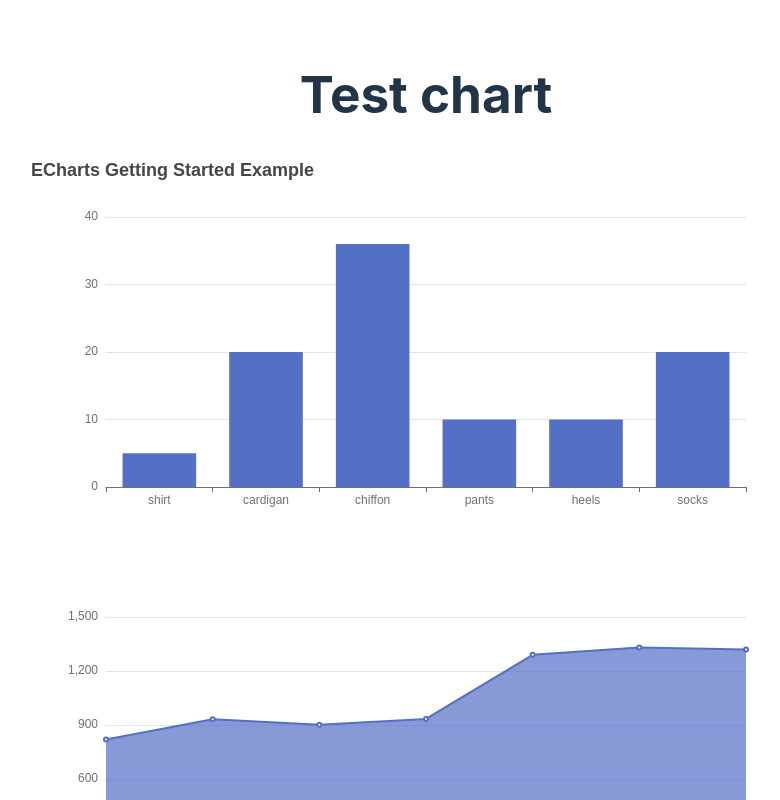
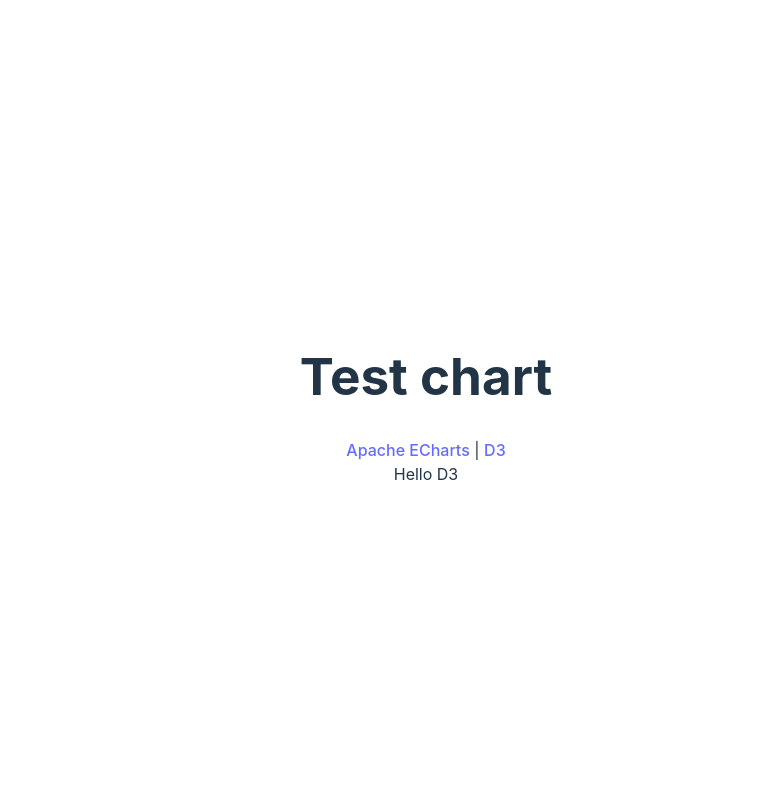
Before and after one commit to sseidmed/vue-apache-echart-example, a Vue app: page /d3 in a window 1280 px wide. Shown: the top 800 px of the page, without its empty margins (214-994 px from the left). Built offline with nearby package versions, Linux system fonts and the light colour scheme.

Commit message:
Add a router

```diff
--- a/package.json
+++ b/package.json
@@ -10,10 +10,12 @@
   },
   "dependencies": {
     "echarts": "^5.4.1",
-    "vue": "^3.2.45"
+    "vue": "^3.2.45",
+    "vue-router": "^4.1.6"
   },
   "devDependencies": {
     "@vitejs/plugin-vue": "^4.0.0",
+    "@vue/cli-plugin-router": "~5.0.0",
     "vite": "^4.0.0"
   }
 }
--- a/src/App.vue
+++ b/src/App.vue
@@ -1,10 +1,15 @@
 <script setup>
-import HelloWorld from './components/HelloWorld.vue'
+// import HelloWorld from './components/HelloWorld.vue'
+// import D3 from './components/D3.vue'
 </script>
 
 <template>
   <h1>Test chart</h1>
-  <HelloWorld />
+  <div id="nav">
+    <router-link to="/apache">Apache ECharts</router-link> |
+    <router-link to="/d3">D3</router-link>
+  </div>
+  <router-view/>
 </template>
 
 <style scoped>
--- a/src/components/D3.vue
+++ b/src/components/D3.vue
@@ -1,3 +1,6 @@
 <template>
     Hello D3
 </template>
+
+<script setup>
+</script>
--- a/src/main.js
+++ b/src/main.js
@@ -1,5 +1,8 @@
 import { createApp } from 'vue'
+import router from "./router"
 import './style.css'
 import App from './App.vue'
 
-createApp(App).mount('#app')
+const app = createApp(App)
+app.use(router)
+app.mount('#app')
--- /dev/null
+++ b/src/router/index.js
@@ -0,0 +1,22 @@
+import { createRouter, createWebHistory } from 'vue-router'
+import HelloWorld from '../components/HelloWorld.vue'
+const routes = [
+  {
+    path: '/apache',
+    name: 'apache',
+    component: HelloWorld
+  },
+  {
+    path: '/d3',
+    name: 'd3',
+    // route level code-splitting
+    // this generates a separate chunk (about.[hash].js) for this route
+    // which is lazy-loaded when the route is visited.
+    component: () => import(/* webpackChunkName: "about" */ '../components/D3.vue')
+  }
+]
+const router = createRouter({
+  history: createWebHistory(import.meta.env.BASE_URL),
+  routes
+})
+export default router
```
Also changed, not shown: 1 other file (tests, documents, lock files or other folders).
